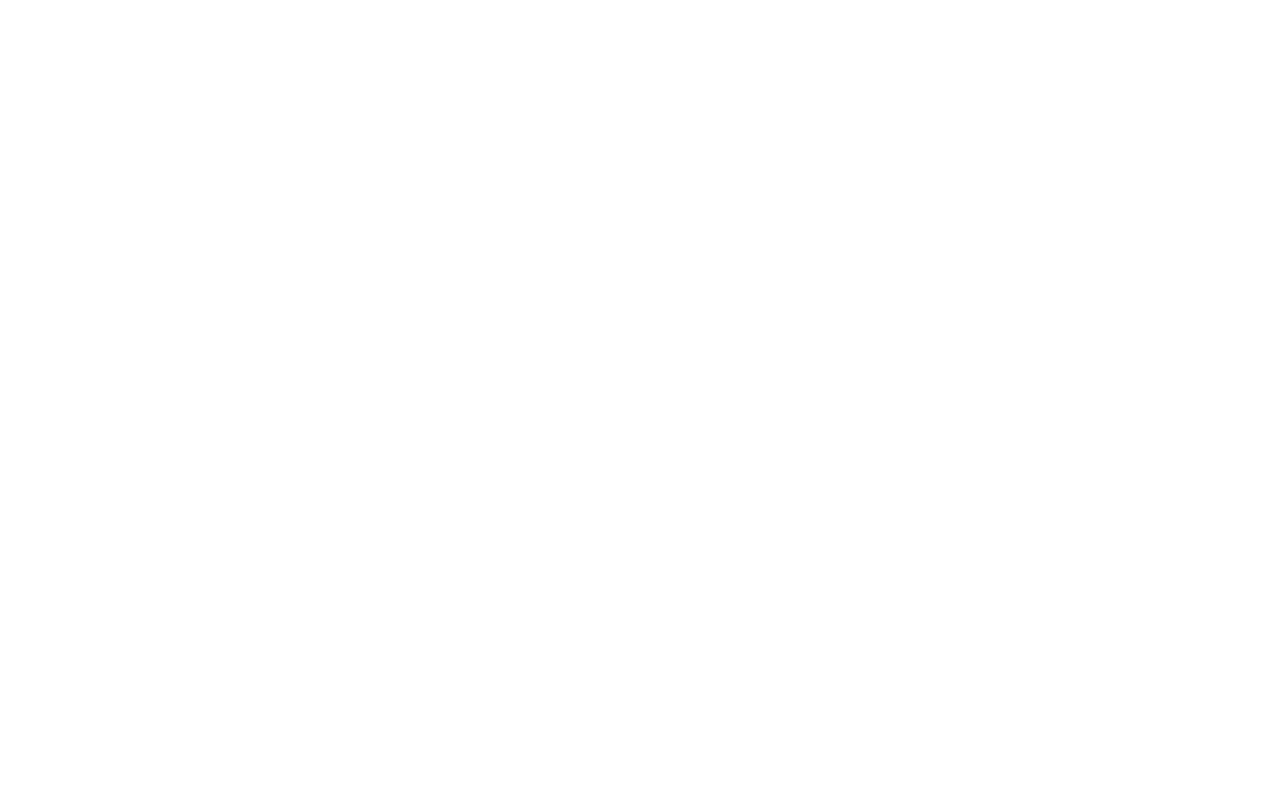
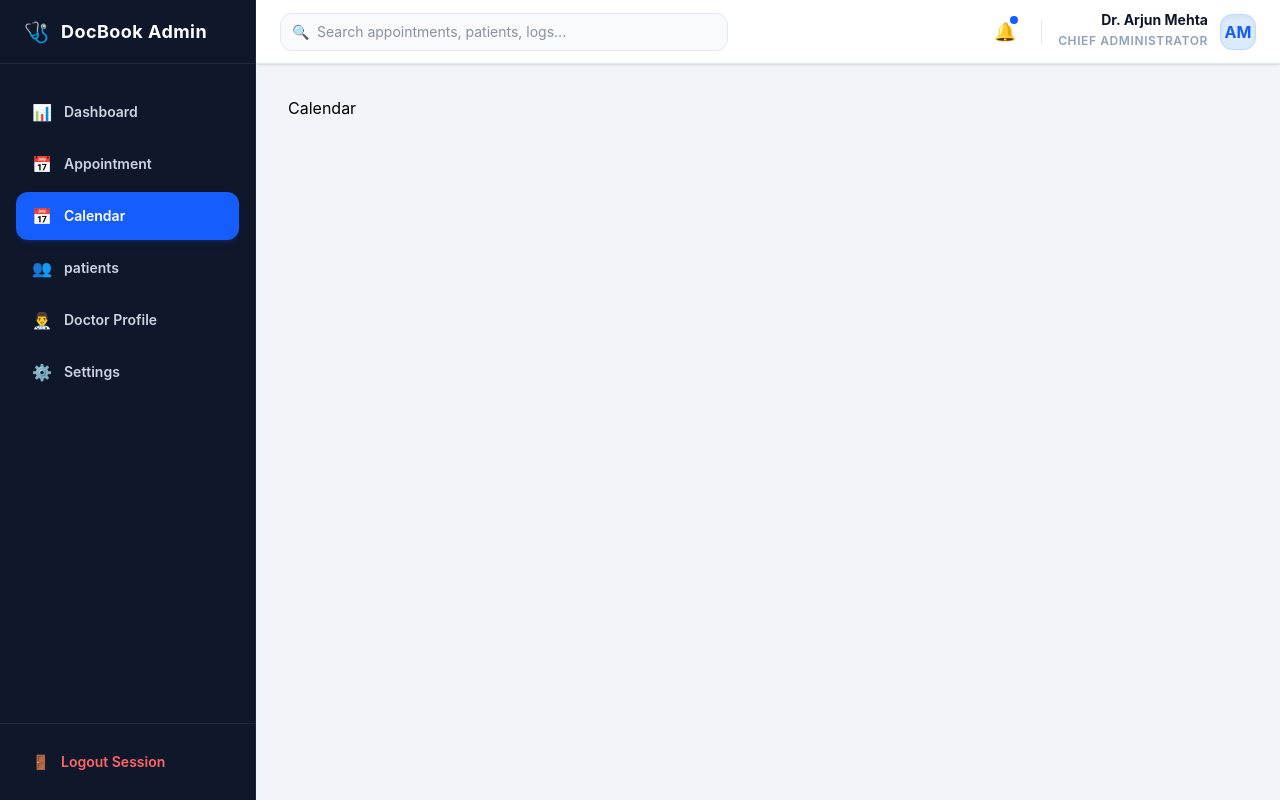
Before and after one commit to vinayak5490/doctor-booking-system, a React (Vite) app in the folder client/: page /admin/calendar in a window 1280 px wide. Before the commit this address had no page. Built offline with nearby package versions, Linux system fonts and the light colour scheme.

Commit message:
completed admin layout

```diff
--- a/client/src/App.jsx
+++ b/client/src/App.jsx
@@ -1,37 +1,55 @@
-import { useState } from 'react'
-import reactLogo from './assets/react.svg'
-import viteLogo from './assets/vite.svg'
-import heroImg from './assets/hero.png'
-import './App.css'
-import { Home } from './pages/Home'
-import { Routes, Route } from 'react-router-dom';
-import BookAppointment from './pages/BookAppointment';
-import BookingSucess from './pages/BookingSucess'
+import { useState } from "react";
+import reactLogo from "./assets/react.svg";
+import viteLogo from "./assets/vite.svg";
+import heroImg from "./assets/hero.png";
+import "./App.css";
+import { Home } from "./pages/Home";
+import { Routes, Route } from "react-router-dom";
+import BookAppointment from "./pages/BookAppointment";
+import BookingSucess from "./pages/BookingSucess";
 import CancelBooking from "./pages/CancelBooking";
-import AppointmentLookup from './pages/AppointmentLookup'
-import DoctorProfile from './pages/DoctorProfile';
-import RescheduleAppointment from './pages/RescheduleAppointment'
+import AppointmentLookup from "./pages/AppointmentLookup";
+import DoctorProfile from "./pages/DoctorProfile";
+import RescheduleAppointment from "./pages/RescheduleAppointment";
+
+// Admin Views & Layout Layouts
+import AdminLayout from "./admin/layouts/AdminLayout";
+import Login from "./admin/pages/Login";
+import Dashboard from "./admin/pages/Dashboard";
+import Appointments from "./admin/pages/Appointments";
+import Calendar from "./admin/pages/Calendar";
+import Patients from "./admin/pages/Patients";
+import AdminDoctorProfile from "./admin/pages/AdminDoctorProfile";
+import Settings from "./admin/pages/Settings";
 
 function App() {
-
   return (
     <Routes>
+      {/* Patient Routes */}
       <Route path="/" element={<Home />} />
+      <Route path="/doctor-profile" element={<DoctorProfile />} />
+      <Route path="/book-appointment" element={<BookAppointment />} />
+      <Route path="/booking-success" element={<BookingSucess />} />
+      <Route path="/appointment-lookup" element={<AppointmentLookup />} />
+      <Route path="/cancel-booking" element={<CancelBooking />} />
+      <Route
+        path="/reschedule-appointment"
+        element={<RescheduleAppointment />}
+      />
 
-      <Route path="/book-appointment" element={<BookAppointment />} />
+      {/* Admin Routes - Bound with Shared Admin Layout */}
+      <Route path="/admin/login" element={<Login />} />
 
-      <Route path="/booking-success" element={<BookingSucess />} />
-
-      <Route path="/cancel-booking" element={<CancelBooking />} />
-
-      <Route path='/appointment-lookup' element={<AppointmentLookup />} />
-
-      <Route path='/doctor-profile' element={<DoctorProfile/>} />
-
-      <Route path='/reshedule-appointment' element={<RescheduleAppointment />} />
-
+      <Route path="/admin" element={<AdminLayout />}>
+        <Route path="dashboard" element={<Dashboard />} />
+        <Route path="appointments" element={<Appointments />} />
+        <Route path="calendar" element={<Calendar />} />
+        <Route path="patients" element={<Patients />} />
+        <Route path="profile" element={<AdminDoctorProfile />} />
+        <Route path="settings" element={<Settings />} />
+      </Route>
     </Routes>
   );
 }
 
-export default App
+export default App;
--- a/client/src/admin/components/Header.jsx
+++ b/client/src/admin/components/Header.jsx
@@ -0,0 +1,48 @@
+import React from "react";
+
+export default function Header() {
+  return (
+    <header className="h-16 bg-white border-b border-slate-200 flex items-center justify-between px-6 shrink-0 shadow-sm z-10">
+      {/* Administrative Global Core Search System */}
+      <div className="w-full max-w-md hidden sm:block">
+        <div className="relative">
+          <span className="absolute inset-y-0 left-0 flex items-center pl-3 text-slate-400 text-sm">
+            🔍
+          </span>
+          <input
+            type="text"
+            placeholder="Search appointments, patients, logs..."
+            className="w-full bg-slate-50 border border-slate-200 rounded-xl pl-9 pr-4 py-2 text-sm text-slate-800 outline-none focus:bg-white focus:ring-2 focus:ring-blue-600/20 focus:border-blue-600 transition"
+          />
+        </div>
+      </div>
+
+      {/* Profile & Notifications Action Tray */}
+      <div className="flex items-center gap-4 ml-auto">
+        {/* Quick System Notifications Trigger */}
+        <button className="p-2 hover:bg-slate-50 rounded-xl relative text-lg border border-transparent hover:border-slate-200 transition">
+          🔔
+          <span className="absolute top-1.5 right-1.5 w-2 h-2 bg-blue-600 rounded-full ring-2 ring-white" />
+        </button>
+
+        {/* Separator Divider Line */}
+        <div className="w-px h-6 bg-slate-200" />
+
+        {/* Admin Operational Profile Frame */}
+        <div className="flex items-center gap-3">
+          <div className="text-right hidden md:block">
+            <div className="text-sm font-bold text-slate-900 leading-none">
+              Dr. Arjun Mehta
+            </div>
+            <span className="text-xs font-semibold text-slate-400 uppercase tracking-wider">
+              Chief Administrator
+            </span>
+          </div>
+          <div className="w-9 h-9 bg-blue-100 rounded-xl flex items-center justify-center font-bold text-blue-600 border border-blue-200 shadow-inner">
+            AM
+          </div>
+        </div>
+      </div>
+    </header>
+  );
+}
--- a/client/src/admin/components/Sidebar.jsx
+++ b/client/src/admin/components/Sidebar.jsx
@@ -0,0 +1,64 @@
+import React from 'react'
+import { NavLink, useNavigate} from "react-router-dom";
+
+export default function Sidebar() {
+    const navigate = useNavigate();
+
+    const menuItems = [
+      { name: "Dashboard", path: "/admin/dashboard", icon: "📊" },
+      { name: "Appointment", path: "/admin/appointments", icon: "📅" },
+      { name: "Calendar", path: "/admin/calendar", icon: "📅" },
+      { name: "patients", path: "/admin/patients", icon: "👥" },
+      { name: "Doctor Profile", path: "/admin/profile", icon: "👨‍⚕️" },
+      { name: "Settings", path: "/admin/settings", icon: "⚙️" },
+    ];
+
+    const handleLogout = () => {
+        localStorage.removeItem("adminToken");
+        navigate("/admin/login");
+    }
+  return (
+    <div className="w-64 bg-slate-900 text-slate-300 flex flex-col h-full shrink-0 border-r border-slate-800">
+      {/* Branding Header Area */}
+      <div className="h-16 flex items-center px-6 border-b border-slate-800 gap-3">
+        <span className="text-xl">🩺</span>
+        <span className="font-bold text-lg text-white tracking-wide">
+          DocBook Admin
+        </span>
+      </div>
+
+      {/* Main Navigation stack links */}
+      <nav className="flex-1 px-4 py-6 space-y-1 overflow-y-auto">
+        {menuItems.map((item) => (
+          <NavLink
+            key={item.path}
+            to={item.path}
+            className={({ isActive }) =>
+              `flex items-center gap-3 px-4 py-3 rounded-xl text-sm font-semibold transition group ${
+                isActive
+                  ? "bg-blue-600 text-white shadow-md shadow-blue-900/30"
+                  : "hover:bg-slate-800 hover:text-white"
+              }`
+            }
+          >
+            <span className="text-base group-hover:scale-110 transition-transform">
+              {item.icon}
+            </span>
+            {item.name}
+          </NavLink>
+        ))}
+      </nav>
+
+      {/* Administrative system exit trigger */}
+      <div className="p-4 border-t border-slate-800">
+        <button
+        onClick={handleLogout}
+        className='w-full flex items-center gap-3 px-4 py-3 text-sm font-semibold rounded-xl text-red-400 hover:bg-red-950/30 hover:text-red-300 transition'
+        >
+          <span>🚪</span>
+          Logout Session
+        </button>
+      </div>
+    </div>
+  );
+}
--- a/client/src/admin/layouts/AdminLayout.jsx
+++ b/client/src/admin/layouts/AdminLayout.jsx
@@ -0,0 +1,24 @@
+import React from "react";
+import { Outlet } from "react-router-dom";
+import Sidebar from "../components/Sidebar";
+import Header from "../components/Header";
+
+export default function AdminLayout() {
+  return (
+    <div className="flex h-screen w-screen bg-slate-100 font-sans overflow-hidde">
+      {/* Structural Sidebar Panel */}
+      <Sidebar />
+
+      {/* Main Structural Right Workspace Content Loop */}
+      <div className="flex flex-col flex-1 min-w-0 overflow-hidden">
+        {/* Global Dashboard Sticky Action Bar */}
+        <Header />
+
+        {/* Dynamic Inner Outlet Wrapper Box */}
+        <main className="flex-1 overflow-y-auto p-4 sm:p-6 lg:p-8">
+          <Outlet />
+        </main>
+      </div>
+    </div>
+  );
+}
--- /dev/null
+++ b/client/src/admin/pages/AdminDoctorProfile.jsx
@@ -0,0 +1,7 @@
+import React from 'react'
+
+export default function AdminDoctorProfile() {
+  return (
+    <div>AdminDoctorProfile</div>
+  )
+}
--- a/client/src/admin/pages/Appointments.jsx
+++ b/client/src/admin/pages/Appointments.jsx
@@ -0,0 +1,7 @@
+import React from 'react'
+
+export default function Appointments() {
+  return (
+    <div>Appointments</div>
+  )
+}
--- a/client/src/admin/pages/Calendar.jsx
+++ b/client/src/admin/pages/Calendar.jsx
@@ -0,0 +1,7 @@
+import React from 'react'
+
+export default function Calendar() {
+  return (
+    <div>Calendar</div>
+  )
+}
--- a/client/src/admin/pages/Dashboard.jsx
+++ b/client/src/admin/pages/Dashboard.jsx
@@ -0,0 +1,7 @@
+import React from 'react'
+
+export default function Dashboard() {
+  return (
+    <div>Dashboard</div>
+  )
+}
--- a/client/src/admin/pages/Patients.jsx
+++ b/client/src/admin/pages/Patients.jsx
@@ -0,0 +1,7 @@
+import React from 'react'
+
+export default function Patients() {
+  return (
+    <div>Patients</div>
+  )
+}
--- a/client/src/admin/pages/Settings.jsx
+++ b/client/src/admin/pages/Settings.jsx
@@ -0,0 +1,7 @@
+import React from 'react'
+
+export default function Settings() {
+  return (
+    <div>Settings</div>
+  )
+}
```
Also changed, not shown: client/src/admin/pages/DoctorProfile.jsx (deleted).
